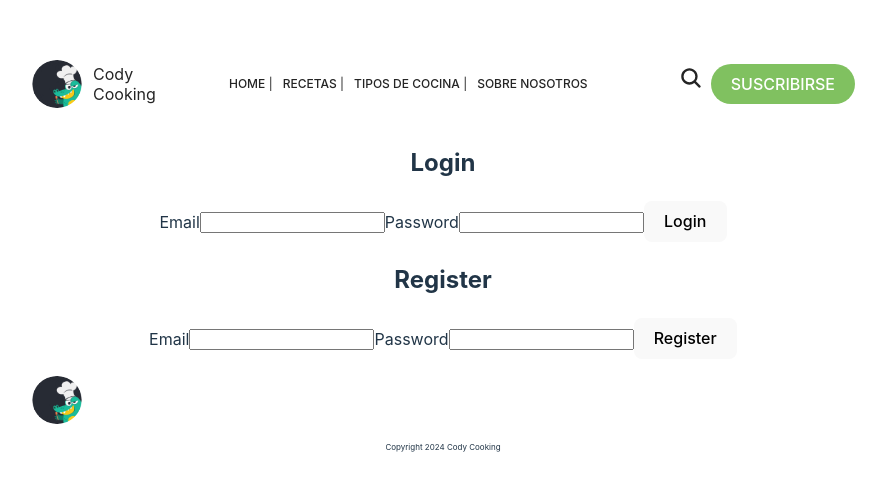
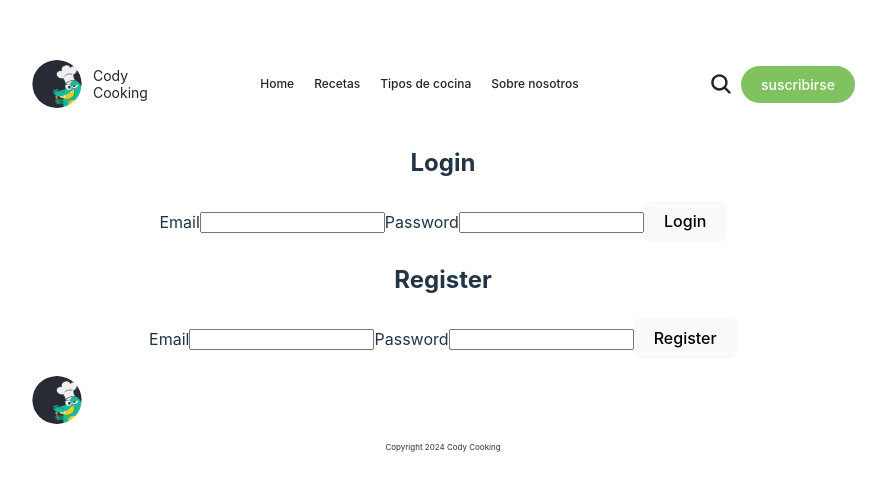
Before and after one commit to JavierSantoyo89/Cody-Cooking-Codigo-Facilito, a React (Vite) app: page /login in a window 1280 px wide. Shown: the part 152-642 px from the top of the page, without its empty margins (197-1083 px from the left). Built offline with nearby package versions, Linux system fonts and the light colour scheme.

Commit message:
feat: se agrego el layout y se actualizaron estilos

```diff
--- a/src/components/parcials/footer/Footer.tsx
+++ b/src/components/parcials/footer/Footer.tsx
@@ -3,7 +3,7 @@ import { FaFacebook, FaTwitter, FaInstagram } from "react-icons/fa";
 
 export const Footer = () => {
   return (
-    <div>
+    <>
       <FooterContainer>
         <LeftSection>
           <Logo src="src/assets/imgs/cody-image.jpg" alt="Logo" />
@@ -25,12 +25,11 @@ export const Footer = () => {
         </RightSection>
       </FooterContainer>
       <CenterSection>Copyright 2024 Cody Cooking</CenterSection>
-    </div>
+    </>
   );
 };
 
 const FooterContainer = styled.footer`
-  // background-color: #333;
   color: #fff;
   padding: 1rem;
   display: flex;
--- a/src/components/parcials/header/Head.tsx
+++ /dev/null
@@ -1,116 +0,0 @@
-import { Link } from "react-router-dom";
-import styled from "styled-components";
-import { IoSearch } from "react-icons/io5";
-
-export const Head = () => {
-  return (
-    <div>
-      <HeaderContainer>
-        <LeftSection>
-          <Logo src="src/assets/imgs/cody-image.jpg" alt="Logo" />
-          <TextContainer>
-            <Text>Cody</Text>
-            <Text>Cooking</Text>
-          </TextContainer>
-        </LeftSection>
-        <CenterSection>
-          <MarginSection>
-            <Link to="/">HOME</Link> {" | "}
-          </MarginSection>
-          <MarginSection>
-            <Link to="/login">RECETAS</Link> {" | "}
-          </MarginSection>
-          <MarginSection>
-            <Link to="/perfil">TIPOS DE COCINA</Link>
-            {" | "}
-          </MarginSection>
-          <MarginSection>
-            <Link to="/perfil">SOBRE NOSOTROS</Link>{" "}
-          </MarginSection>
-        </CenterSection>
-        <RightSection>
-          <Icon href="https://www.facebook.com">
-            <IoSearch />
-          </Icon>
-          <SubscribeButton>suscribirse</SubscribeButton>
-        </RightSection>
-      </HeaderContainer>
-    </div>
-  );
-};
-
-const HeaderContainer = styled.header`
-  background-color: white;
-  border-radius: 28px;
-  color: #242424;
-  padding: 1rem;
-  display: flex;
-  justify-content: space-between;
-  align-items: center;
-  width: 824px;
-`;
-
-const LeftSection = styled.div`
-  display: flex;
-  align-items: center;
-`;
-
-const Logo = styled.img`
-  width: 50px;
-  margin-right: 10px;
-  border-radius: 50%;
-  border: 1px solid white;
-`;
-
-const TextContainer = styled.div`
-  display: flex;
-  flex-direction: column;
-  text-align: left;
-`;
-
-const Text = styled.p`
-  font-size: 1rem;
-  margin: 0;
-  line-height: normal;
-`;
-
-const RightSection = styled.div`
-  display: flex;
-`;
-
-const Icon = styled.a`
-  color: #242424;
-  font-size: 1.5rem;
-  margin: 0 0.5rem;
-`;
-
-const CenterSection = styled.div`
-  display: flex;
-  font-size: 12px;
-`;
-
-const MarginSection = styled.div`
-  margin-right: 10px;
-`;
-
-const SubscribeButton = styled.button`
-  background-color: #80c160; /* Fondo de color */
-  color: #ffffff; /* Letras blancas */
-  border: none; /* Sin borde */
-  border-radius: 20px; /* Bordes redondeados */
-  padding: 10px 20px; /* Ajusta el padding según sea necesario */
-  font-size: 1rem; /* Tamaño de letra */
-  cursor: pointer; /* Cambia el cursor al pasar sobre el botón */
-  transition: background-color 0.3s ease; /* Transición suave para el cambio de color de fondo */
-  text-transform: uppercase;
-  /* Cambia el color de fondo cuando el botón es presionado */
-  &:active {
-    background-color: #6a9f4d;
-  }
-
-  /* Cambia el color de fondo cuando el botón es activado (seleccionado) */
-  &:focus {
-    outline: none;
-    background-color: #6a9f4d;
-  }
-`;
--- /dev/null
+++ b/src/components/parcials/header/Header.tsx
@@ -0,0 +1,132 @@
+import { Link } from "react-router-dom";
+import styled from "styled-components";
+import { IoSearch } from "react-icons/io5";
+
+export const Header = () => {
+  return (
+    <HeaderContainer>
+      <LeftSection>
+        <Logo src="src/assets/imgs/cody-image.jpg" alt="Logo" />
+        <TextContainer>
+          <Text>Cody</Text>
+          <Text>Cooking</Text>
+        </TextContainer>
+      </LeftSection>
+      <CenterSection>
+        <MarginSection>
+          <Link to="/">Home</Link>
+        </MarginSection>
+        <MarginSection>
+          <Link to="/login">Recetas</Link>
+        </MarginSection>
+        <MarginSection>
+          <Link to="/perfil">Tipos de cocina</Link>
+        </MarginSection>
+        <MarginSection>
+          <Link to="/perfil">Sobre nosotros</Link>
+        </MarginSection>
+      </CenterSection>
+      <RightSection>
+        <Icon href="https://www.facebook.com">
+          <IoSearch />
+        </Icon>
+        <SubscribeButton>suscribirse</SubscribeButton>
+      </RightSection>
+    </HeaderContainer>
+  );
+};
+
+const HeaderContainer = styled.header`
+  background-color: white;
+  border-radius: 32px;
+  color: #242424;
+  padding: 1rem;
+  display: flex;
+  justify-content: space-between;
+  align-items: center;
+  width: 824px;
+`;
+
+const LeftSection = styled.div`
+  display: flex;
+  align-items: center;
+`;
+
+const Logo = styled.img`
+  width: 50px;
+  margin-right: 10px;
+  border-radius: 50%;
+  border: 1px solid white;
+`;
+
+const TextContainer = styled.div`
+  display: flex;
+  flex-direction: column;
+  text-align: left;
+`;
+
+const Text = styled.p`
+  font-size: 14px;
+  margin: 0;
+  line-height: normal;
+`;
+
+const RightSection = styled.div`
+  display: flex;
+`;
+
+const Icon = styled.a`
+  display: flex;
+  justify-content: center;
+  align-items: center;
+  color: #242424;
+  font-size: 1.5rem;
+  margin: 0 0.5rem;
+`;
+
+const CenterSection = styled.div`
+  display: flex;
+  font-size: 12px;
+  gap: 10px;
+`;
+
+const MarginSection = styled.div`
+  margin-right: 10px;
+  text-decoration: none;
+  position: relative;
+  color: inherit;
+  &::after {
+    content: ""; /* Agregar un pseudo-elemento para representar el subrayado */
+    position: absolute;
+    left: 0;
+    bottom: -3px;
+    width: 100%;
+    height: 2px; /* Grosor del subrayado */
+    background-color: transparent;
+    transition: background-color 0.3s ease;
+  }
+  &:hover::after {
+    background-color: #f3c301; /* Cambiar el color del subrayado al hacer hover */
+  }
+`;
+
+const SubscribeButton = styled.button`
+  background-color: #80c160;
+  color: #ffffff;
+  border: none;
+  border-radius: 20px;
+  padding: 10px 20px;
+  font-size: 14px;
+  cursor: pointer;
+  transition: background-color 0.3s ease;
+  /* Cambia el color de fondo cuando el botón es presionado */
+  &:active {
+    background-color: #6a9f4d;
+  }
+
+  /* Cambia el color de fondo cuando el botón es activado (seleccionado) */
+  &:focus {
+    outline: none;
+    background-color: #6a9f4d;
+  }
+`;
--- /dev/null
+++ b/src/components/parcials/layout/Layout.tsx
@@ -0,0 +1,13 @@
+import { Outlet } from "react-router-dom"; // For rendering child routes
+import { Header } from "../header/Header";
+import { Footer } from "../footer/Footer";
+
+export const Layout = () => {
+  return (
+    <div>
+      <Header />
+      <Outlet />
+      <Footer />
+    </div>
+  );
+};
--- a/src/views/home/Home.tsx
+++ b/src/views/home/Home.tsx
@@ -1,7 +1,6 @@
 import { useEffect, useState } from "react";
 import { Loading } from "../../components/loadin/Loading";
-import { Footer } from "../../components/parcials/footer/Footer";
-import { Head } from "../../components/parcials/header/Head";
+
 // import {useDataFetch,isLoading, data} from "../../data/useDataFetch";
 export const Home = () => {
   const [isLoading, setIsLoading] = useState(true);
@@ -9,14 +8,12 @@ export const Home = () => {
   useEffect(() => {
     console.log(isLoading);
 
-    isLoading ? setIsLoading(false): null
-  },[])
+    isLoading ? setIsLoading(false) : null;
+  }, []);
   return (
     <div>
-      <Head />
-      <h1>Home</h1>
+      <h1>Home ...</h1>
       {isLoading === true ? <Loading /> : null}
-      <Footer />
     </div>
   );
 };
--- a/src/views/login/Login.tsx
+++ b/src/views/login/Login.tsx
@@ -1,13 +1,9 @@
-import { Footer } from "../../components/parcials/footer/Footer";
-import { Head } from "../../components/parcials/header/Head";
 import  LoginForm  from "../../components/form/LoginForm";
 export const Login = () => {
   return (
     <div>
-      <Head />
       <h2>Login</h2>
       <LoginForm/>
-      <Footer />
     </div>
   );
 };
--- a/src/views/perfil/Perfil.tsx
+++ b/src/views/perfil/Perfil.tsx
@@ -1,12 +1,8 @@
-import { Footer } from "../../components/parcials/footer/Footer";
-import { Head } from "../../components/parcials/header/Head";
 
 export const Perfil = () => {
   return (
     <div>
-      <Head />
-      <h1>Perfil</h1>
-      <Footer />
+      <h1>Perfil ... </h1>
     </div>
   );
 };
```
Also changed, not shown: src/routes/routes.tsx (+16 -9 lines).
